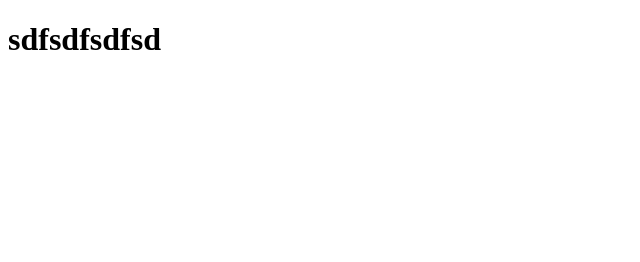
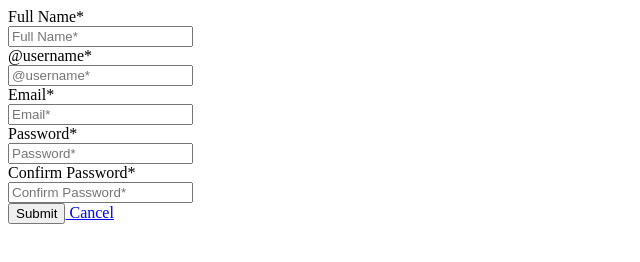
Before and after one commit to pavelgolmanpi/redux.auction, a React app: page /signup in a window 1280 px wide. Shown: the whole page, without its empty margins (0-640 px from the left). Built offline with nearby package versions, Linux system fonts and the light colour scheme.

Commit message:
fixed signedup form

```diff
--- a/src/components/SignUpForm.js
+++ b/src/components/SignUpForm.js
@@ -1,5 +1,5 @@
 import React, { Component, PropTypes } from 'react';
-import { Link } from 'react-router';
+import { Link } from 'react-router-dom';
 import { reduxForm, Field, SubmissionError } from 'redux-form';
 import renderField from './renderField';
 import { validateUserFields, validateUserFieldsSuccess, validateUserFieldsFailure, resetValidateUserFields } from '../actions/validateUserFields';
@@ -105,7 +105,6 @@ class SignUpForm extends Component {
   }
 
   render() {
-    debugger;
     const {asyncValidating, handleSubmit, submitting, asyncValidate, validate} = this.props;
     return (
       <div className='container'>
--- a/src/routes.js
+++ b/src/routes.js
@@ -7,9 +7,9 @@ import SignUp from './pages/SignUp';
 const Routes = () => (
   <BrowserRouter>
     <Switch>
-      <Route path='/' component={App}/>
-      <Route path='/signin' component={SignIn}/>
-      <Route path='/signup' component={SignUp}/>
+      <Route exact path='/' component={App}/>
+      <Route exact path='/signin' component={SignIn}/>
+      <Route exact path='/signup' component={SignUp}/>
     </Switch>
     </BrowserRouter>
 )
```
Also changed, not shown: dist/build/index.html, 2 other files.
